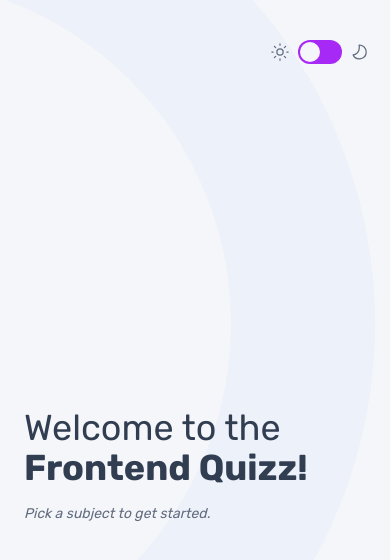
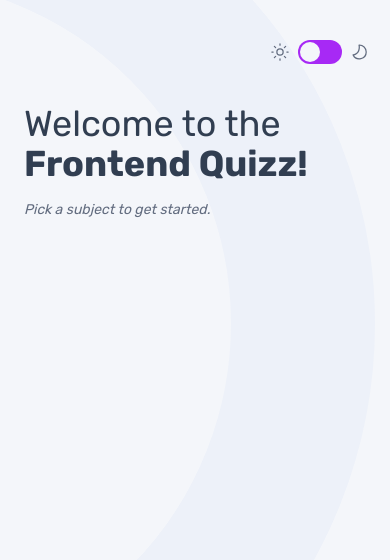
Before and after one commit to alexisdlr/frontend-quizz-app, a Next.js app: page / in a window 390 px wide. Shown: the top 560 px of the page. Built offline with nearby package versions, Linux system fonts and the light colour scheme; no server answers.

Commit message:
responsive

```diff
--- a/app/(root)/layout.tsx
+++ b/app/(root)/layout.tsx
@@ -4,7 +4,7 @@ import MaxWidthWrapper from "@/components/max-width-wrapper";
 
 const RootLayout = ({ children }: { children: React.ReactNode }) => {
   return (
-    <div className="bg-white dark:bg-dark-blue xs:py-10 md:py-12 w-full h-full transition relative">
+    <div className="bg-white dark:bg-dark-blue xs:py-10 md:py-12 w-full h-full min-h-screen transition relative">
       {/* BACKGROUND PATTERN  */}
       <ImageBackground />
       <MaxWidthWrapper className="flex justify-end xs:mb-10 lg:mb-2 xs:px-5 md:px-0">
--- a/components/providers/theme-provider.tsx
+++ b/components/providers/theme-provider.tsx
@@ -14,7 +14,7 @@ const ThemeProvider: React.FC<ThemeProviderProps> = ({ children }) => {
   return (
     <div className={cn(
       darkMode && "dark",
-      "h-full w-full overflow-hidden transition-all",
+      "xs:min-h-screen lg:h-full w-full lg:overflow-hidden transition-all",
     )}>
       {children}
     </div>
```
